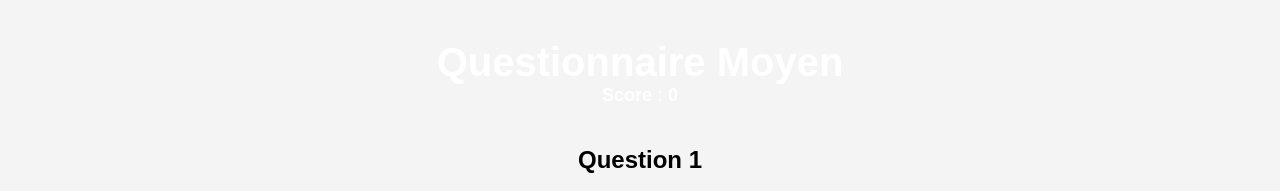
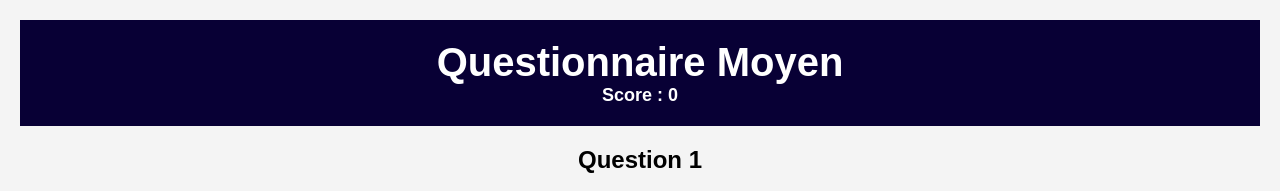
Before and after one commit to LeMontBlanc01/Site-Sensibilisation, a plain HTML site: page Questionnaire/moyen.html in a window 1280 px wide. Shown: the top 191 px of the page. Drawn offline with Linux system fonts and the light colour scheme.

Commit message:
changement de couleur

```diff
--- a/Questionnaire/style2.css
+++ b/Questionnaire/style2.css
@@ -19,7 +19,7 @@ body {
 
 
 header {
-        background-color: linear-gradient(70deg, #080035, #0026ff);
+        background-color: #080035;
         color: #fff;
         padding: 20px;
         position: relative;
--- a/Questionnaire/style3.css
+++ b/Questionnaire/style3.css
@@ -18,7 +18,7 @@ body {
 
 
 header {
-        background-color: linear-gradient(70deg, #080035, #0026ff);
+        background-color: #080035;
         color: #fff;
         padding: 20px;
         text-align: center;
```
